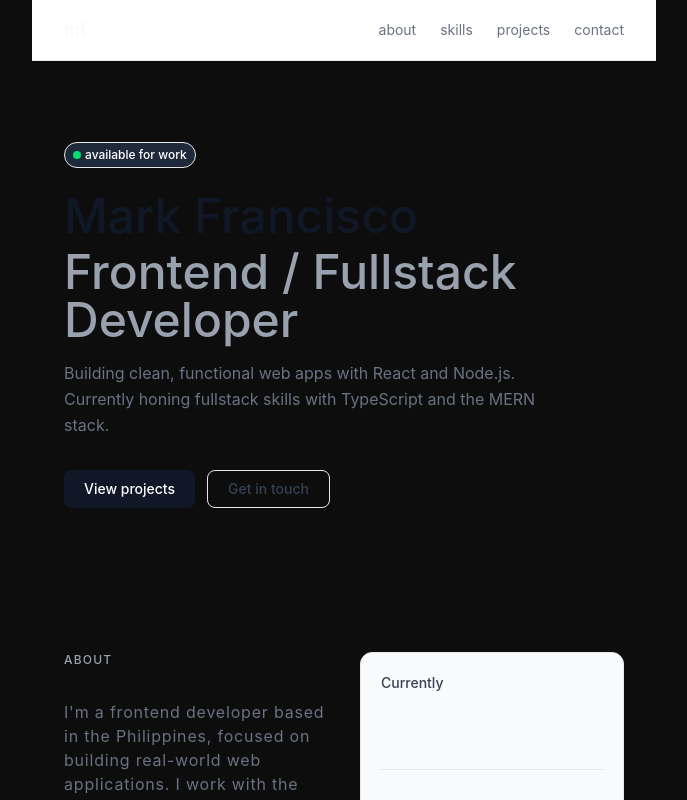
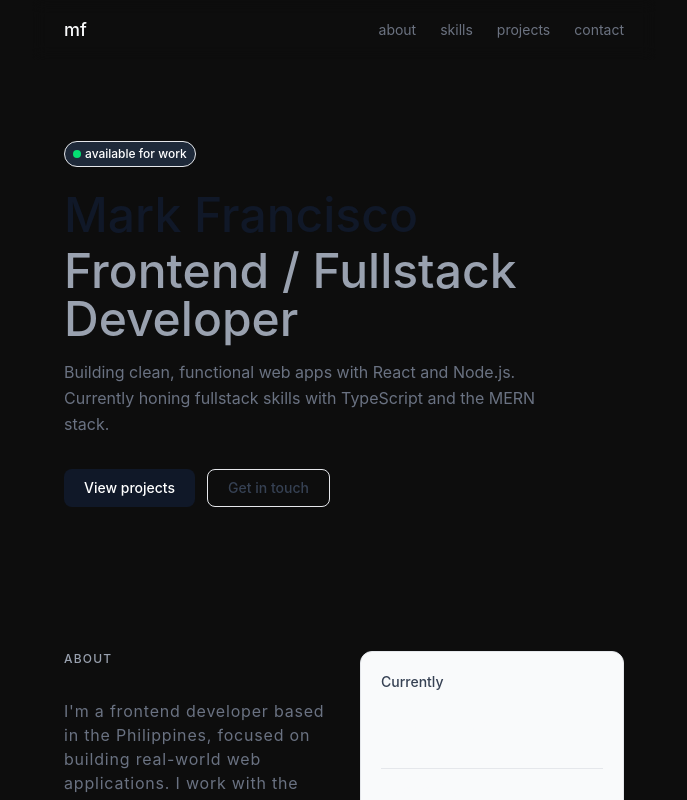
Before and after one commit to johnmarkfrncsc/frncsc-portfolio, a React (Vite) app: page / in a window 1280 px wide. Shown: the top 800 px of the page, without its empty margins (296-983 px from the left). Built offline with nearby package versions, Linux system fonts and the light colour scheme.

Commit message:
feat: update Navbar styles for improved aesthetics and responsiveness

```diff
--- a/src/components/layout/Navbar.tsx
+++ b/src/components/layout/Navbar.tsx
@@ -13,7 +13,7 @@ const Navbar = () => {
   return (
     <nav
       className="sticky top-0 w-full z-10 items-center
-    px-8 py-4 border-b border-gray-200 bg-white"
+    px-8 py-4 bg-transparent backdrop-blur-sm"
     >
       <div className="flex justify-between items-center">
         <h2 className="text-lg font-medium">mf</h2>
@@ -22,7 +22,7 @@ const Navbar = () => {
             <a
               key={link.label}
               href={link.href}
-              className="text-sm text-gray-500 hover:text-gray-900"
+              className="text-sm text-[#6b7280] hover:text-[#f9fafb] transition-colors"
             >
               {link.label}
             </a>
```
